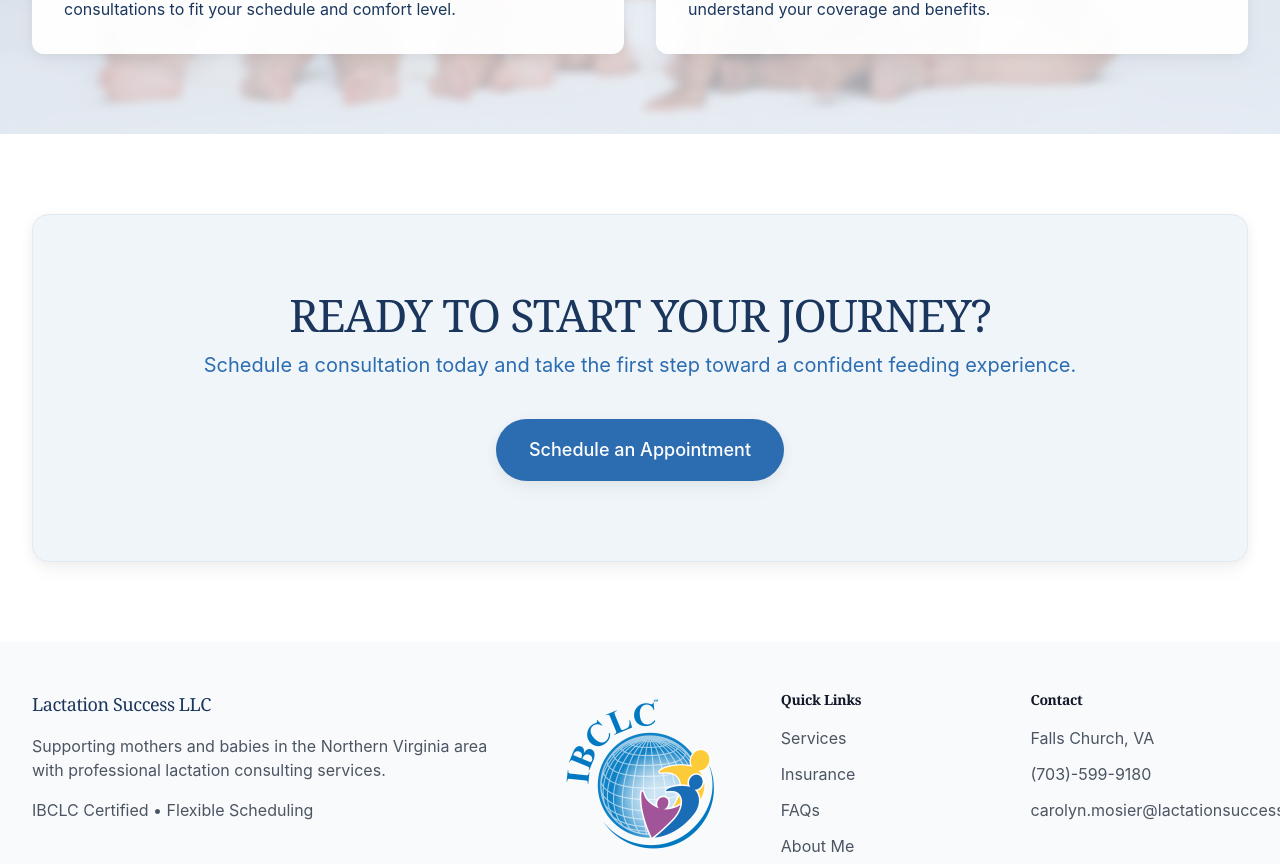
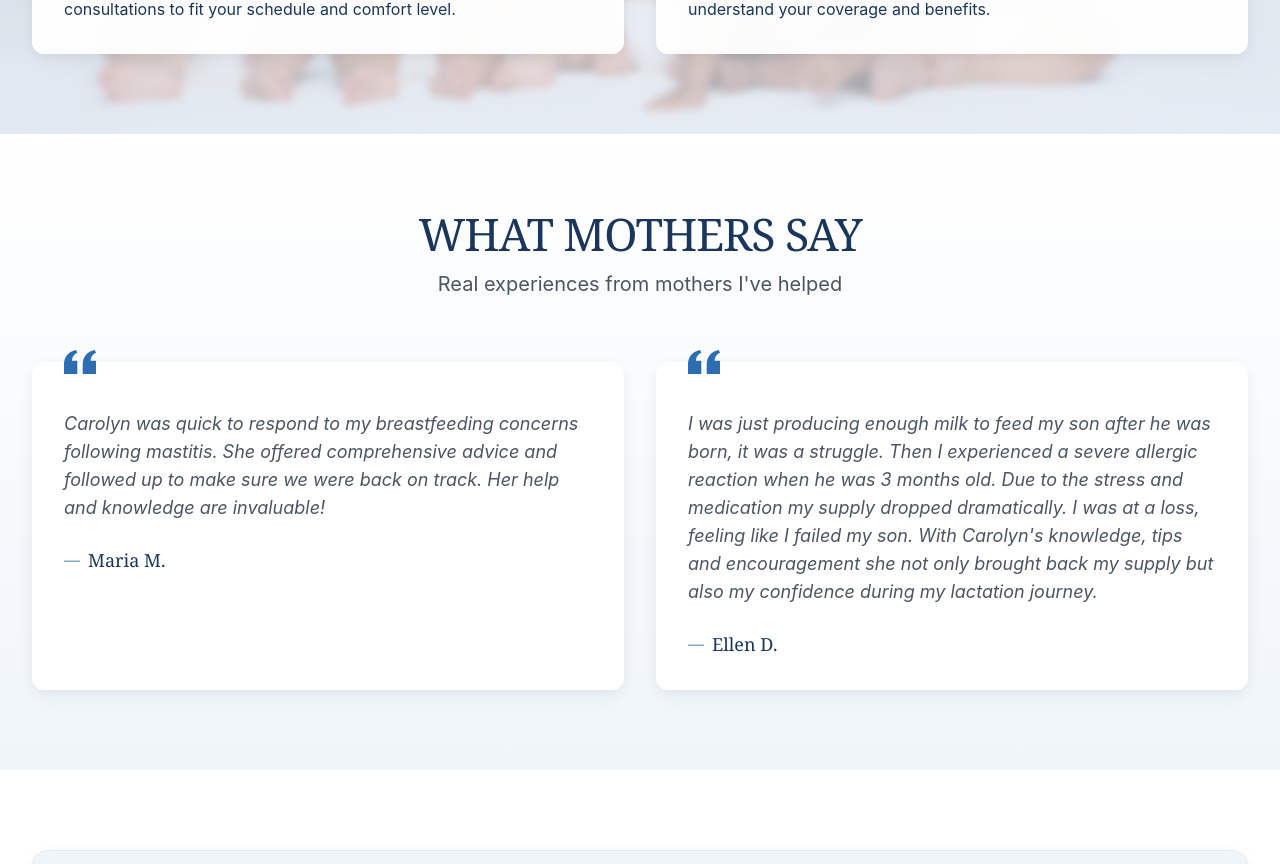
Before and after one commit to JoshuaMosier/lactation-success-site, a SvelteKit app: page / in a window 1280 px wide. Shown: the part 2095-2959 px from the top of the page. Built offline with nearby package versions, Linux system fonts and the light colour scheme.

Commit message:
added testimonials

```diff
--- a/src/routes/+page.svelte
+++ b/src/routes/+page.svelte
@@ -113,6 +113,54 @@
       <div class="bg-white/95 backdrop-blur-sm rounded-xl p-8 shadow-soft hover:shadow-lg transition-all duration-300">
         <h3 class="text-xl font-serif text-blue-950 font-semibold">Insurance Accepted</h3>
         <p class="mt-4 text-blue-900 leading-relaxed">Many insurance plans cover lactation services. I'll help you understand your coverage and benefits.</p>
+      </div>
+    </div>
+  </div>
+</section>
+
+<!-- Testimonials Section -->
+<section class="py-20 bg-gradient-to-b from-white to-blue-50">
+  <div class="max-w-7xl mx-auto px-4 sm:px-6 lg:px-8">
+    <div class="text-center">
+      <h2 class="text-3xl font-serif text-blue-900 sm:text-4xl">What Mothers Say</h2>
+      <p class="mt-4 text-xl text-gray-600">Real experiences from mothers I've helped</p>
+    </div>
+
+    <div class="mt-16 grid grid-cols-1 gap-8 md:grid-cols-2">
+      <!-- Testimonial 1 -->
+      <div class="bg-white rounded-xl p-8 shadow-soft hover:shadow-lg transition-all duration-300 relative">
+        <div class="absolute -top-4 left-8 text-blue-700">
+          <svg class="h-8 w-8" fill="currentColor" viewBox="0 0 24 24">
+            <path d="M14.017 21v-7.391c0-5.704 3.731-9.57 8.983-10.609l.995 2.151c-2.432.917-3.995 3.638-3.995 5.849h4v10h-9.983zm-14.017 0v-7.391c0-5.704 3.748-9.57 9-10.609l.996 2.151c-2.433.917-3.996 3.638-3.996 5.849h3.983v10h-9.983z" />
+          </svg>
+        </div>
+        <blockquote class="mt-4">
+          <p class="text-lg text-gray-600 italic">Carolyn was quick to respond to my breastfeeding concerns following mastitis. She offered comprehensive advice and followed up to make sure we were back on track. Her help and knowledge are invaluable!</p>
+          <footer class="mt-6">
+            <p class="text-blue-900 font-medium flex items-center gap-2">
+              <span class="text-blue-400">—</span>
+              <span class="font-serif text-lg">Maria M.</span>
+            </p>
+          </footer>
+        </blockquote>
+      </div>
+
+      <!-- Testimonial 2 -->
+      <div class="bg-white rounded-xl p-8 shadow-soft hover:shadow-lg transition-all duration-300 relative">
+        <div class="absolute -top-4 left-8 text-blue-700">
+          <svg class="h-8 w-8" fill="currentColor" viewBox="0 0 24 24">
+            <path d="M14.017 21v-7.391c0-5.704 3.731-9.57 8.983-10.609l.995 2.151c-2.432.917-3.995 3.638-3.995 5.849h4v10h-9.983zm-14.017 0v-7.391c0-5.704 3.748-9.57 9-10.609l.996 2.151c-2.433.917-3.996 3.638-3.996 5.849h3.983v10h-9.983z" />
+          </svg>
+        </div>
+        <blockquote class="mt-4">
+          <p class="text-lg text-gray-600 italic">I was just producing enough milk to feed my son after he was born, it was a struggle. Then I experienced a severe allergic reaction when he was 3 months old. Due to the stress and medication my supply dropped dramatically. I was at a loss, feeling like I failed my son. With Carolyn's knowledge, tips and encouragement she not only brought back my supply but also my confidence during my lactation journey.</p>
+          <footer class="mt-6">
+            <p class="text-blue-900 font-medium flex items-center gap-2">
+              <span class="text-blue-400">—</span>
+              <span class="font-serif text-lg">Ellen D.</span>
+            </p>
+          </footer>
+        </blockquote>
       </div>
     </div>
   </div>
```
